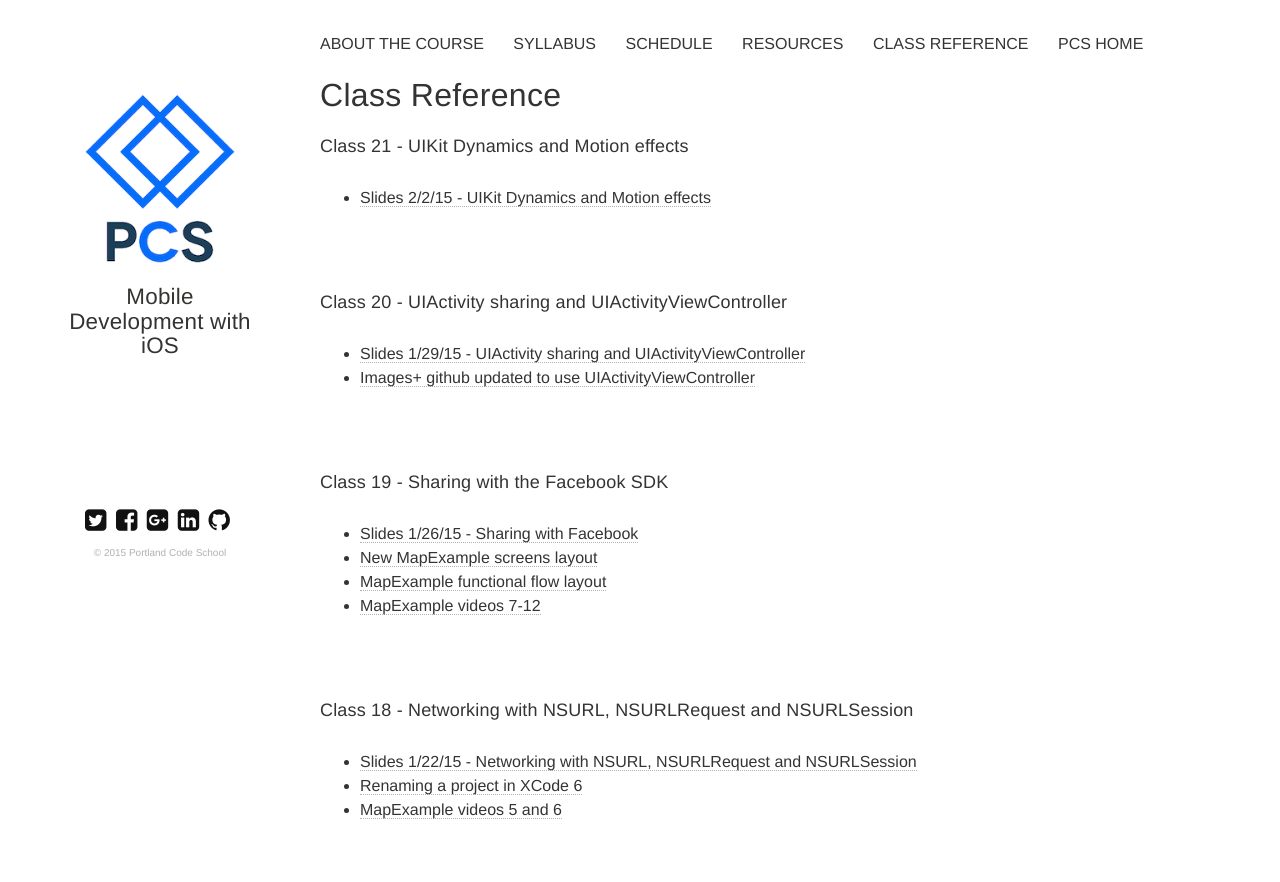
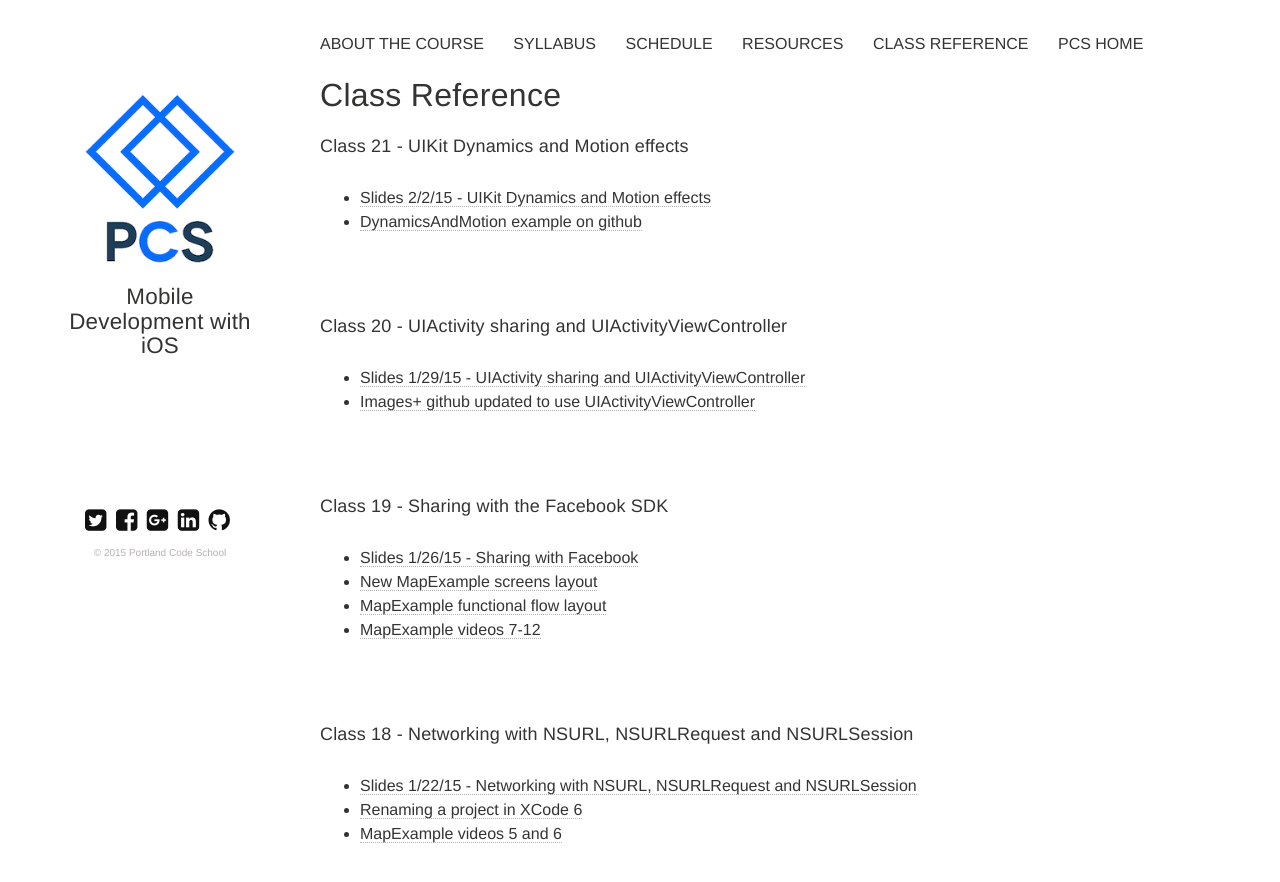
Before and after one commit to portlandcodeschool/ios, a Jekyll site: the page built from reference.md, in a window 1280 px wide and 900 px high. Shown: the top 882 px of the window. Built offline with Jekyll 4.4.1, drawn with Linux system fonts in a browser that asks for light colours; nearby versions of some CDN libraries.

Commit message:
Update reference.md

```diff
--- a/reference.md
+++ b/reference.md
@@ -7,6 +7,7 @@ tags: [reference]
 ---
 ####Class 21 - UIKit Dynamics and Motion effects
 * [Slides 2/2/15 - UIKit Dynamics and Motion effects](https://docs.google.com/presentation/d/14EZcZwFW_2e8p_xw11CmZzEiIwzcD4X_W0CxVASXm3M/edit?usp=sharing)
+* [DynamicsAndMotion example on github](https://github.com/portlandcodeschool/DynamicsAndMotion_iOS)
 
 
 ####Class 20 - UIActivity sharing and UIActivityViewController
```
